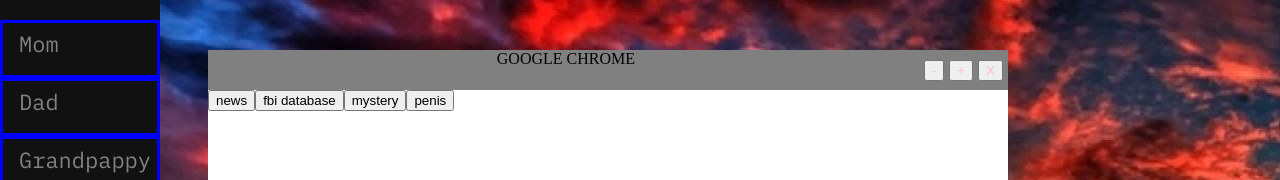
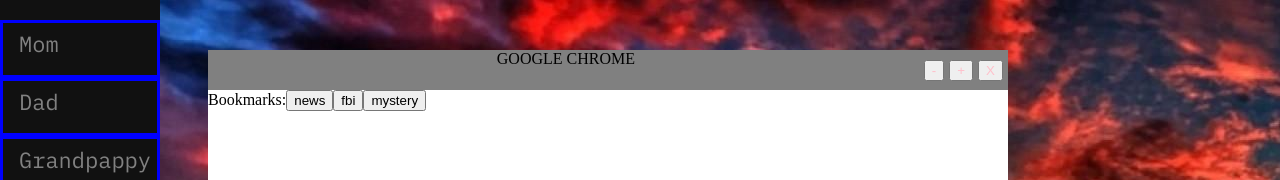
Before and after one commit to hlehv/pointandclick, a React (Create React App) app in the folder client/: page / in a window 1280 px wide. Shown: the top 180 px of the page. Built offline with nearby package versions, Linux system fonts and the light colour scheme.

Commit message:
Added FBI page

```diff
--- /dev/null
+++ b/client/src/components/Window/Websites/FBIPage.css
@@ -0,0 +1,4 @@
+#fbipic{
+	overflow: hidden;
+	width: 100%;
+}
--- /dev/null
+++ b/client/src/components/Window/Websites/FBIPage.js
@@ -0,0 +1,16 @@
+import React from "react";
+import "./FBIPage.css"
+import FBIPic from "../../../images/FBIPic.jpg"
+
+class FBIPage extends React.Component {
+  render() {
+  	return(
+  		  	<div class="FBIPage">
+  		  		<img src={FBIPic} alt = "FBI" id="fbipic"></img>
+  			</div>
+  		)
+  }
+
+}
+
+export default FBIPage;
--- a/client/src/components/Window/NewsSite.js
+++ b/client/src/components/Window/Websites/NewsSite.js
@@ -1,13 +1,12 @@
 import React from "react";
 import "./NewsSite.css";
-import newspaperpic from "../../images/newspaperpic.jpg"
+import newspaperpic from "../../../images/newspaperpic.jpg"
 
 class NewsSite extends React.Component {
   render() {
   	return(
   		  	<div class="NewsSite">
   		  		<img src={newspaperpic} alt = "newspaper" id="newspaperpic"></img>
-  				Hello welcome to the news
   			</div>
   		)
   }
--- a/client/src/components/Window/Window.js
+++ b/client/src/components/Window/Window.js
@@ -1,6 +1,7 @@
 import React from "react";
 import "./Window.css";
-import NewsSite from "./NewsSite.js"
+import NewsSite from "./Websites/NewsSite.js"
+import FBIPage from "./Websites/FBIPage.js"
 
 
 class Window extends React.Component {
@@ -9,7 +10,7 @@ class Window extends React.Component {
     this.state = {
       status: 'open',
       site: '',
-      bookmarks: ['news', 'fbi database', 'mystery', 'penis']
+      bookmarks: ['news', 'fbi', 'mystery',]
     }
     this.name = "GOOGLE CHROME";
   }
@@ -71,11 +72,17 @@ class Window extends React.Component {
         <NewsSite/>
       )
     }
+    else if (this.state.site ==='fbi'){
+      return(
+        <FBIPage/>
+      )
+    }
   }
 
   renderBookmarks(){
     return(
     <div class = "Bookmarks">
+      Bookmarks:
       {this.state.bookmarks.map((bookmark, index) =>
       (
         <button class="bookmark" key={index} onClick={() => this.handleBookmarksClick(index)}>{bookmark}</button>
```
Also changed, not shown: client/src/components/Window/Websites/NewsSite.css (renamed from client/src/components/Window/NewsSite.css), client/src/images/FBIPic.jpg (added).
